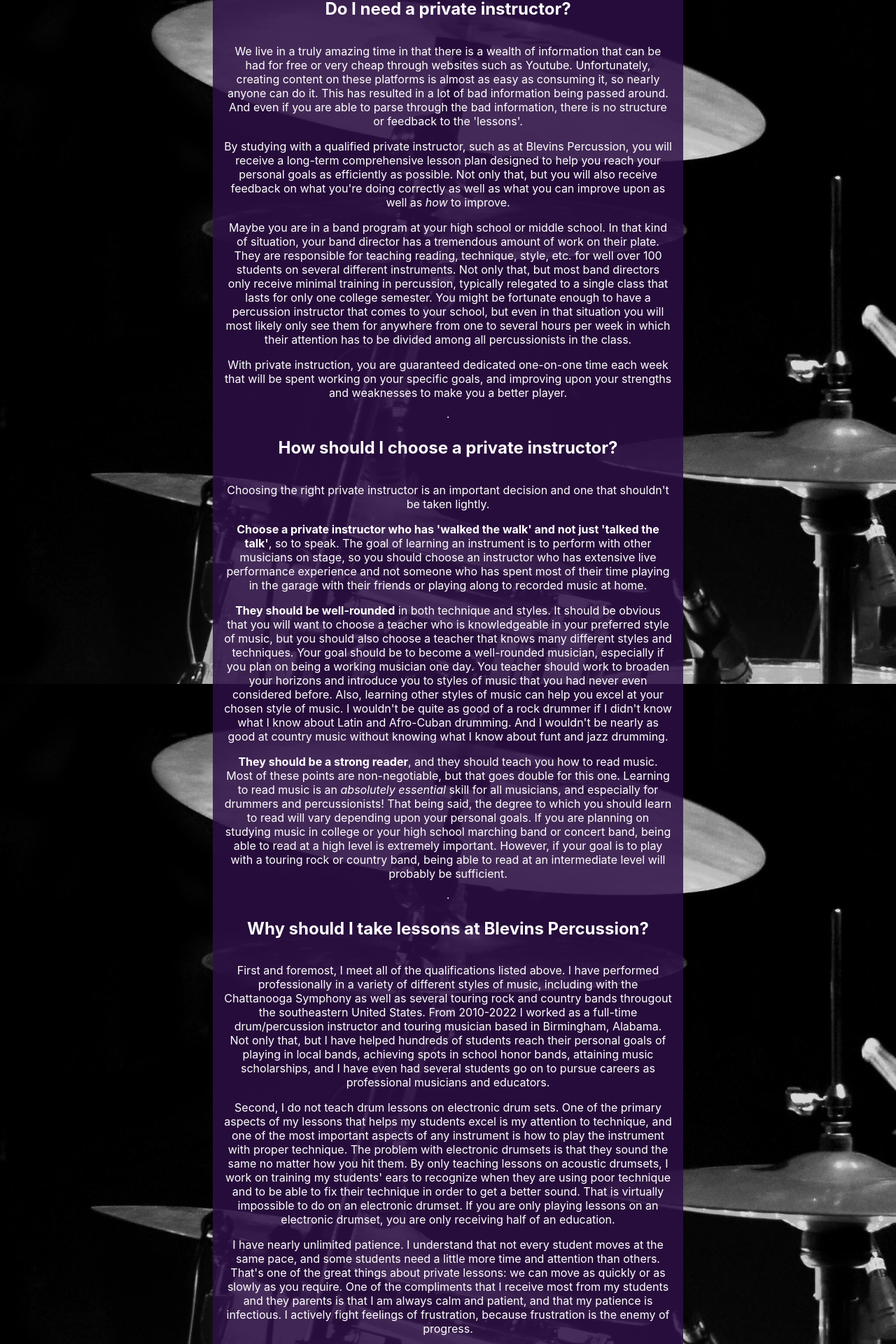
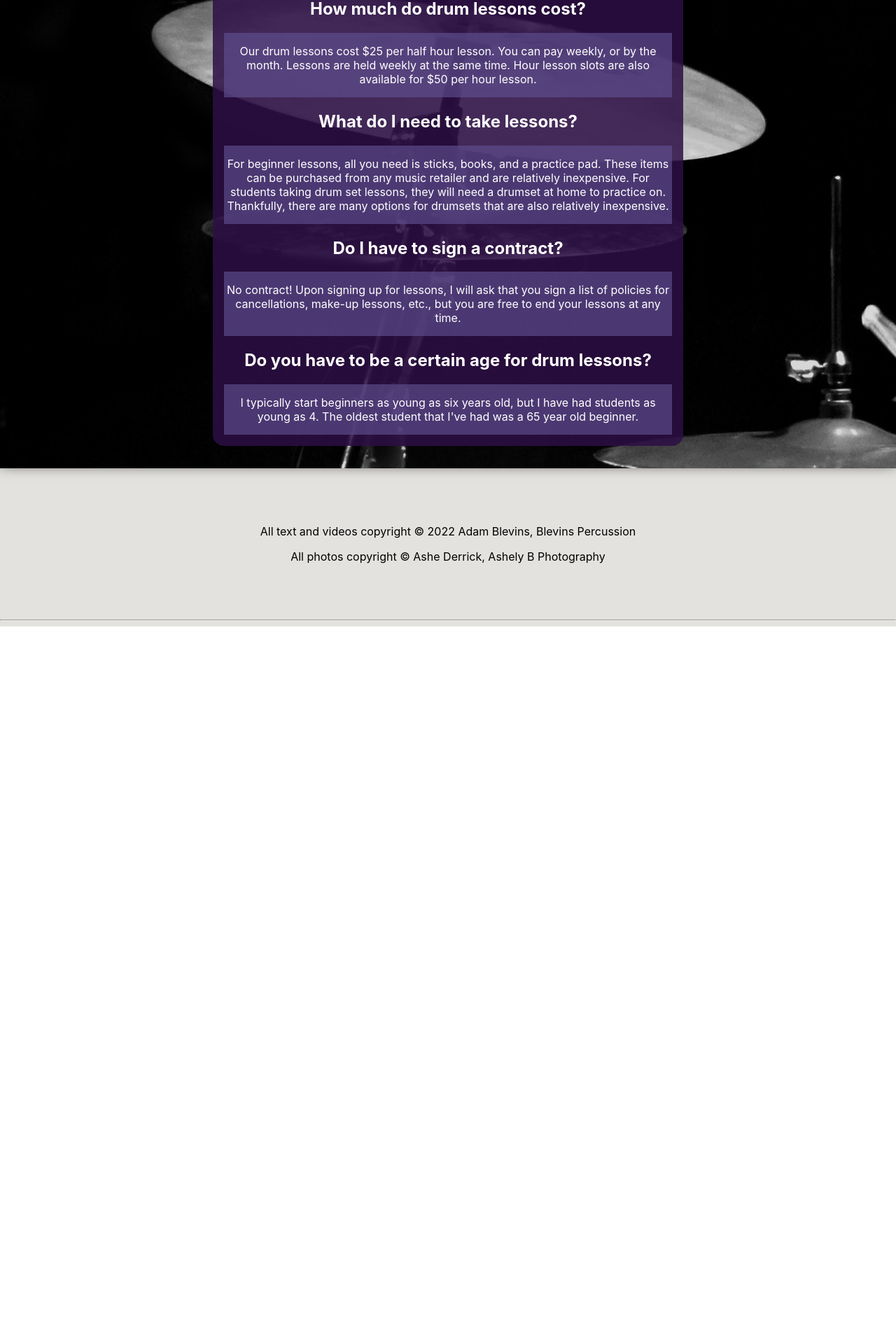
Before and after one commit to blevinspercussion/drum-lessons-website, a React (Create React App) app: page /faq in a window 1280 px wide. Shown: the part 394-2314 px from the top of the page at 70% size. After the commit the page ends 1289 px from the top, so only its background shows below. Built offline with nearby package versions, Linux system fonts and the light colour scheme; a web font is replaced by a local one.

Commit message:
Reworked the FAQ page

```diff
--- a/src/components/Faq.jsx
+++ b/src/components/Faq.jsx
@@ -5,103 +5,43 @@ function Faq () {
         <div className='content faq'>
             <div className='text-box'>
             <div className='question'>
-                <h2>Do I need a private instructor?</h2>
+                <h2>How much do drum lessons cost?</h2>
             </div>
             <div className='answer'>
                 <p>
-                    We live in a truly amazing time in that there is a wealth of information that can be had for
-                    free or very cheap through websites such as Youtube. Unfortunately, creating content on
-                    these platforms is almost as easy as consuming it, so nearly anyone can do it. This has resulted
-                    in a lot of bad information being passed around. And even if you are able to parse through the bad
-                    information, there is no structure or feedback to the 'lessons'.
-                </p>
-                <p>
-                    By studying with a qualified private instructor, such as at Blevins Percussion, you will receive
-                    a long-term comprehensive lesson plan designed to help you reach your personal goals as efficiently
-                    as possible. Not only that, but you will also receive feedback on what you're doing correctly as
-                    well as what you can improve upon as well as <em>how</em> to improve.
-                </p>
-                <p>
-                    Maybe you are in a band program at your high school or middle school. In that kind of situation, your
-                    band director has a tremendous amount of work on their plate. They are responsible for teaching reading,
-                    technique, style, etc. for well over 100 students on several different instruments. Not only that, but
-                    most band directors only receive minimal training in percussion, typically relegated to a single class
-                    that lasts for only one college semester. You might be fortunate enough to have a percussion instructor
-                    that comes to your school, but even in that situation you will most likely only see them for anywhere from
-                    one to several hours per week in which their attention has to be divided among all percussionists in the
-                    class.
-                </p>
-                <p>
-                    With private instruction, you are guaranteed dedicated one-on-one time each week that will be spent working
-                    on your specific goals, and improving upon your strengths and weaknesses to make you a better player.
+                    Our drum lessons cost $25 per half hour lesson. You can pay weekly, or by the month. Lessons are held weekly
+                    at the same time. Hour lesson slots are also available for $50 per hour lesson.
                 </p>
             </div>
-            <hr />
             <div className='question'>
-                <h2>How should I choose a private instructor?</h2>
+                <h2>What do I need to take lessons?</h2>
             </div>
             <div className='answer'>
                 <p>
-                    Choosing the right private instructor is an important decision and one that shouldn't be taken lightly.
-                </p>
-                <p>
-                    <strong>Choose a private instructor who has 'walked the walk' and not just 'talked the talk'</strong>,
-                    so to speak. The goal of learning an instrument is to perform with other musicians on stage, so you should choose
-                    an instructor who has extensive live performance experience and not someone who has spent most of their time playing
-                    in the garage with their friends or playing along to recorded music at home.
-                </p>
-                <p>
-                    <strong>They should be well-rounded</strong> in both technique and styles. It should be obvious that you will want
-                    to choose a teacher who is knowledgeable in your preferred style of music, but you should also choose a teacher that
-                    knows many different styles and techniques. Your goal should be to become a well-rounded musician, especially if you
-                    plan on being a working musician one day. You teacher should work to broaden your horizons and introduce you to styles
-                    of music that you had never even considered before. Also, learning other styles of music can help you excel at your
-                    chosen style of music. I wouldn't be quite as good of a rock drummer if I didn't know what I know about Latin and
-                    Afro-Cuban drumming. And I wouldn't be nearly as good at country music without knowing what I know about funt and
-                    jazz drumming.
-                </p>
-                <p>
-                    <strong>They should be a strong reader</strong>, and they should teach you how to read music. Most of these points
-                    are non-negotiable, but that goes double for this one. Learning to read music is an <em>absolutely essential </em>
-                    skill for all musicians, and especially for drummers and percussionists! That being said, the degree to which you should
-                    learn to read will vary depending upon your personal goals. If you are planning on studying music in college or
-                    your high school marching band or concert band, being able to read at a high level is extremely important. However,
-                    if your goal is to play with a touring rock or country band, being able to read at an intermediate level will probably
-                    be sufficient.
+                    For beginner lessons, all you need is sticks, books, and a practice pad. These items can be purchased from
+                    any music retailer and are relatively inexpensive. For students taking drum set lessons, they will need a
+                    drumset at home to practice on. Thankfully, there are many options for drumsets that are also relatively
+                    inexpensive.
                 </p>
             </div>
-            <hr />
             <div className='question'>
-                <h2>Why should I take lessons at Blevins Percussion?</h2>
+                <h2>Do I have to sign a contract?</h2>
             </div>
             <div className='answer'>
                 <p>
-                    First and foremost, I meet all of the qualifications listed above. I have performed professionally in a variety of
-                    different styles of music, including with the Chattanooga Symphony as well as several touring rock and country bands
-                    througout the southeastern United States. From 2010-2022 I worked as a full-time drum/percussion instructor and touring
-                    musician based in Birmingham, Alabama. Not only that, but I have helped hundreds of students reach their personal goals
-                    of playing in local bands, achieving spots in school honor bands, attaining music scholarships, and I have even had several
-                    students go on to pursue careers as professional musicians and educators.
-                </p>
-                <p>
-                    Second, I do not teach drum lessons on electronic drum sets. One of the primary aspects of my lessons that helps my students
-                    excel is my attention to technique, and one of the most important aspects of any instrument is how to play the instrument with
-                    proper technique. The problem with electronic drumsets is that they sound the same no matter how you hit them. By only teaching
-                    lessons on acoustic drumsets, I work on training my students' ears to recognize when they are using poor technique and to be
-                    able to fix their technique in order to get a better sound. That is virtually impossible to do on an electronic drumset. If you
-                    are only playing lessons on an electronic drumset, you are only receiving half of an education.
-                </p>
-                <p>
-                    I have nearly unlimited patience. I understand that not every student moves at the same pace, and some students need
-                    a little more time and attention than others. That's one of the great things about private lessons: we can move as
-                    quickly or as slowly as you require. One of the compliments that I receive most from my students and they parents is that
-                    I am always calm and patient, and that my patience is infectious. I actively fight feelings of frustration, because frustration
-                    is the enemy of progress.
-                </p>
-                <p>
-
+                    No contract! Upon signing up for lessons, I will ask that you sign a list of policies for cancellations, make-up
+                    lessons, etc., but you are free to end your lessons at any time.
                 </p>
             </div>
+            <div className='question'>
+                <h2>Do you have to be a certain age for drum lessons?</h2>
+            </div>
+                <div className='answer'>
+                <p>
+                    I typically start beginners as young as six years old, but I have had students as young as 4. The oldest student that
+                    I've had was a 65 year old beginner.
+                </p>
+                </div>
             </div>
         </div>
     )
--- a/src/components/Lessons.jsx
+++ b/src/components/Lessons.jsx
@@ -75,11 +75,6 @@ function Lessons () {
             <div>
                 <img className='inline-image' src={lecture2} alt='adam lecturing students at chattanooga high school center for creative arts'></img>
             </div>
-            <div>
-                <iframe width="560" height="315" src="https://www.youtube.com/embed/Zq6Nr6CpD4k" title="YouTube video player" frameborder="0" allow="accelerometer; autoplay; clipboard-write; encrypted-media; gyroscope; picture-in-picture" allowfullscreen></iframe>
-                <iframe width="560" height="315" src="https://www.youtube.com/embed/sFFSgVe4Dlw" title="YouTube video player" frameborder="0" allow="accelerometer; autoplay; clipboard-write; encrypted-media; gyroscope; picture-in-picture" allowfullscreen></iframe>
-                <iframe width="560" height="315" src="https://www.youtube.com/embed/ixPXLzff4U4" title="YouTube video player" frameborder="0" allow="accelerometer; autoplay; clipboard-write; encrypted-media; gyroscope; picture-in-picture" allowfullscreen></iframe>
-            </div>
         </div>
     )
 }
--- a/src/components/components.css
+++ b/src/components/components.css
@@ -109,6 +109,7 @@ iframe {
 
 .answer {
     max-width: 75vw;
+    background-color: var(--tertiary-bg-color);
 }
 
 .list {
```
